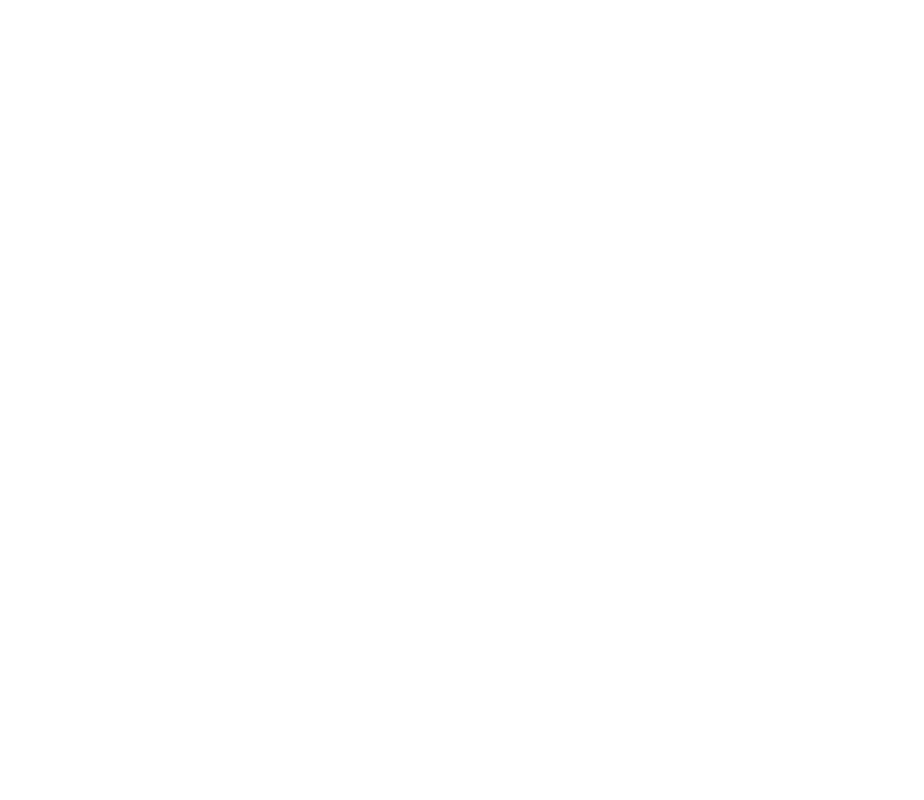
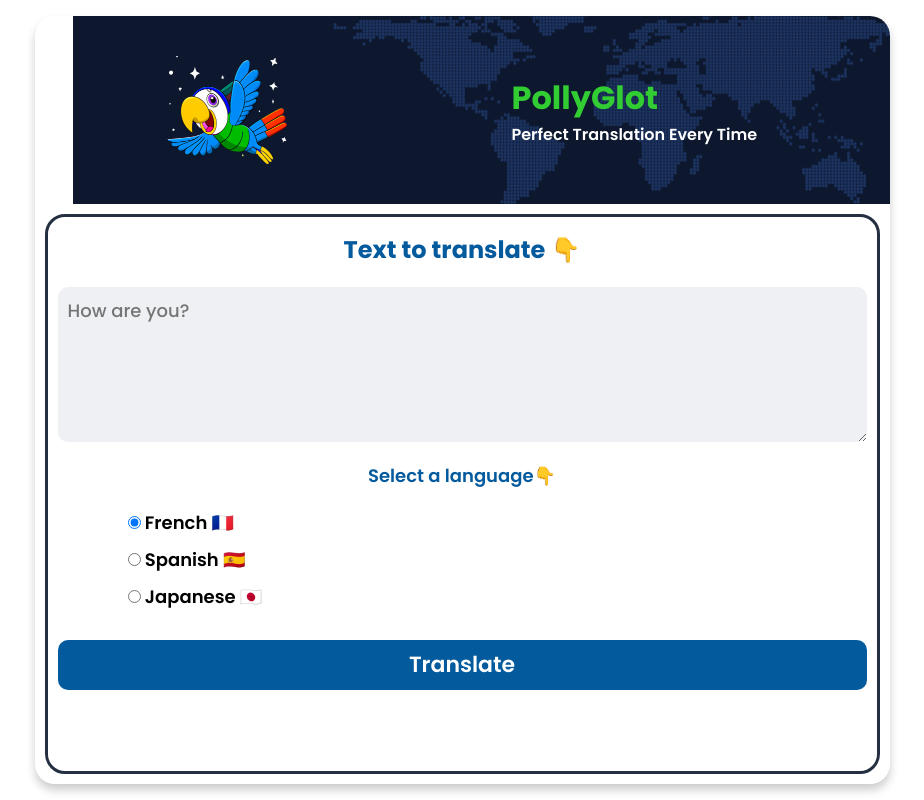
Before and after one commit to daryna-budz/translator-app, a plain HTML site: page index.html in a window 1280 px wide. Shown: the whole page, without its empty margins (178-1102 px from the left). Drawn offline with Linux system fonts and the light colour scheme.

Commit message:
Main screen design implemented

```diff
--- a/index.html
+++ b/index.html
@@ -7,7 +7,41 @@
     <title>Translator App</title>
 </head>
 <body>
+    <div class="container">
+        <div class="app-header">
+            <img src="img/parrot.png" alt="Image of a parrot">
+            <div>
+                <h1>PollyGlot</h1>
+                <p>Perfect Translation Every Time</p>
+            </div>
+        </div>
+        <div class="app-body">
 
+            <div class="app-body-container">
+                <h2>Text to translate 👇</h2>
+                <textarea name="input-text" id="text-translate" cols="50" rows="5" placeholder="How are you?"></textarea>
+                <div class="translate-result">
+                    <label for="input" id="select-lang">Select a language👇</label>
+                    <div id="lang-selection">
+                      <div class="lang">
+                        <input type="radio" id="french" name="language" value="french" checked>
+                        <label for="french">French 🇫🇷</label>
+                      </div>
+                      <div>
+                        <input type="radio" id="spanish" name="language" value="spanish">
+                        <label for="spanish">Spanish 🇪🇸</label>
+                      </div>
+                      <div>
+                        <input type="radio" id="japanese" name="language" value="japanese">
+                        <label for="japanese">Japanese 🇯🇵</label>
+                      </div>
+                    </div>
+                    <button id="translate-btn">Translate</button>
+                </div>
+            </div>
+
+        </div>
+    </div>
 
 
     <script src="script.js"></script>
--- a/style.css
+++ b/style.css
@@ -1,5 +1,122 @@
+
+@import url('https://fonts.googleapis.com/css2?family=Poppins:ital,wght@0,100;0,200;0,300;0,400;0,500;0,600;0,700;0,800;0,900;1,100;1,200;1,300;1,400;1,500;1,600;1,700;1,800;1,900&display=swap');
+
+
+
 *{
     margin: 0;
     padding: 0;
     box-sizing: border-box;
+    font-family: "Poppins", sans-serif;
 }
+
+body{
+    display: flex;
+    justify-content: center;
+    align-items: center;
+    height: 100vh;
+}
+
+.container{
+    display: flex;
+    flex-direction: column;
+    min-height: 90vh;
+    min-width: 40vw;
+    box-shadow: 0 6px 10px rgba(0,0,0,0.2);
+    border-radius: 20px;
+    overflow: hidden;
+}
+
+.app-header{
+    background-image: url(img/worldmap.png);
+    background-repeat: no-repeat;
+    background-position: right;
+    padding: 40px 20px;
+
+    display: flex;
+    justify-content: space-around;
+    align-items: center;
+}
+
+.app-header img{
+    width: 120px;
+}
+
+h1{
+    color: #32CD32;
+}
+
+.app-header p{
+    color: white;
+    font-size: 16px;
+    font-weight: 600;
+}
+
+.app-body{
+    padding: 10px;
+}
+
+.app-body-container{
+    border: 3px solid #252F42;
+    border-radius: 20px;
+    min-height: 70vh;
+    padding: 15px 10px;
+
+    display: flex;
+    flex-direction: column;
+    align-items: center;
+    /* justify-content: space-around; */
+}
+
+textarea{
+    background-color: #EFF0F4;
+    font-weight: 500;
+    font-size: 18px;
+    border-radius: 10px;
+    padding: 10px;
+    border: none;
+    margin-top: 20px;
+}
+
+.translate-result{
+    margin-top: 20px;
+
+    width: 100%;
+    display: flex;
+    flex-direction: column;
+    align-items: center;
+}
+
+#lang-selection{
+    text-align: left;
+    align-self: flex-start;
+    padding: 20px;
+    margin-left: 50px;
+}
+
+
+#lang-selection div{
+    margin-bottom: 10px;
+}
+
+h2, #select-lang{
+    color: #035A9D;
+}
+
+label{
+    font-weight: 600;
+    font-size: 18px;
+}
+
+button{
+    border: none;
+    border-radius: 10px;
+    width: 100%;
+    height: 50px;
+
+    color: white;
+    background-color: #035A9D;
+    font-weight: 600;
+    font-size: 22px;
+    cursor: pointer;
+}
```
